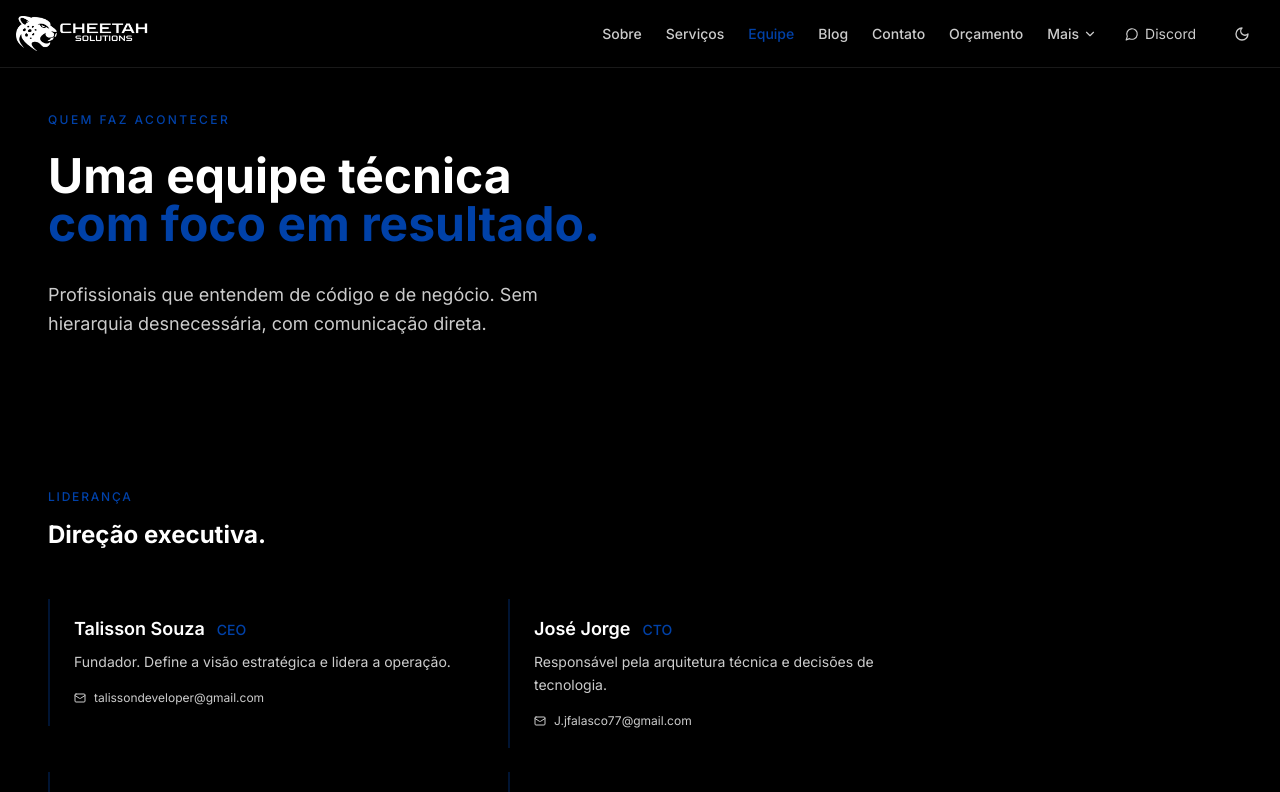
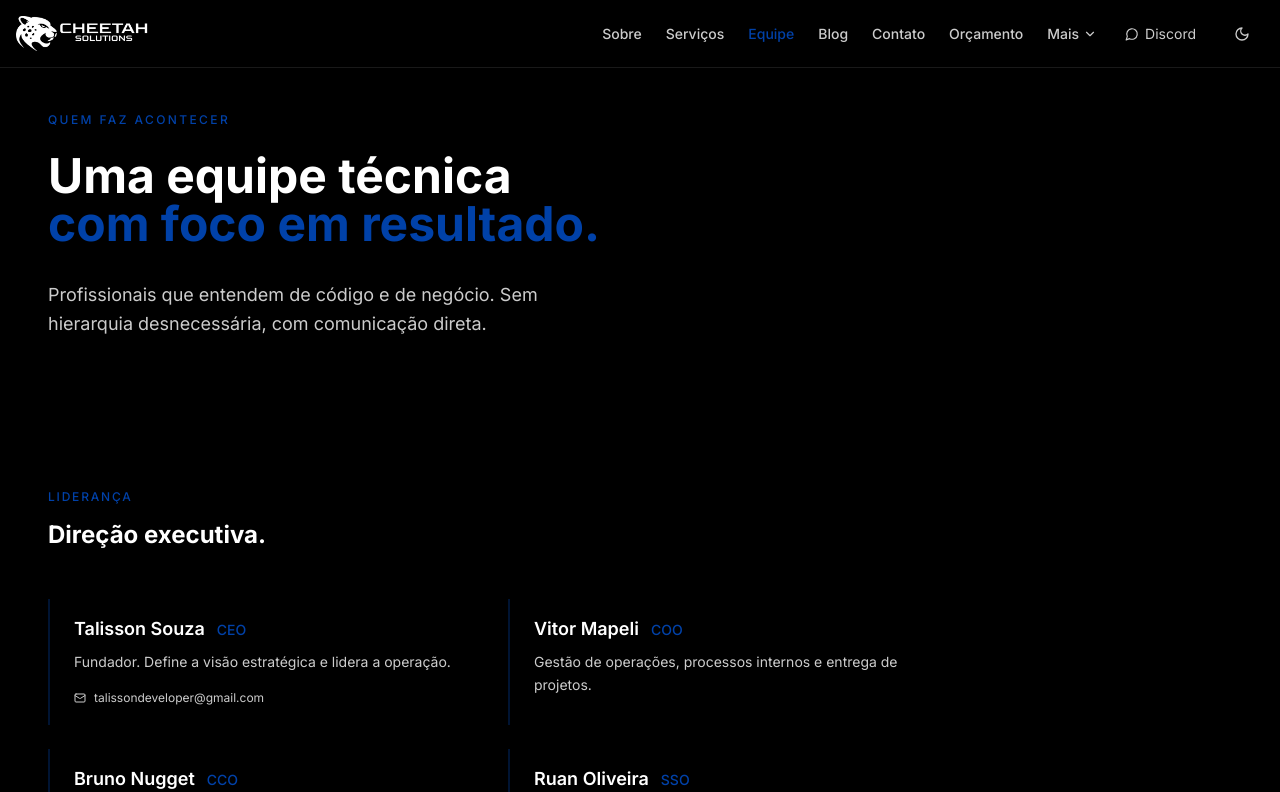
Before and after one commit to TalissonDeevv/websitecheetahinstitutional, a React (Vite) app: page /equipe in a window 1280 px wide. Shown: the top 792 px of the page. Built offline with nearby package versions, Linux system fonts and the light colour scheme.

Commit message:
Update Team.tsx

```diff
--- a/src/pages/Team.tsx
+++ b/src/pages/Team.tsx
@@ -13,12 +13,6 @@ const Team = () => {
       role: "CEO",
       description: "Fundador. Define a visão estratégica e lidera a operação.",
       email: "talissondeveloper@gmail.com"
-    },
-    {
-      name: "José Jorge",
-      role: "CTO",
-      description: "Responsável pela arquitetura técnica e decisões de tecnologia.",
-      email: "J.jfalasco77@gmail.com"
     },
     {
       name: "Vitor Mapeli",
```
